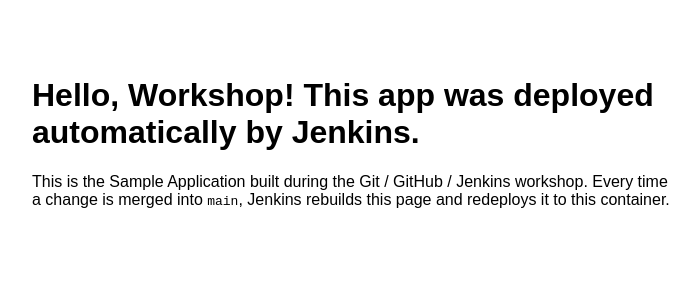
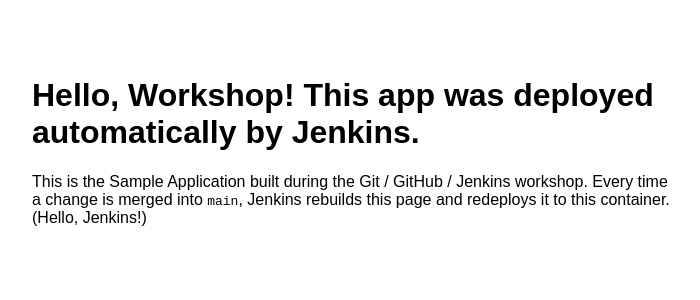
Before and after one commit to patipol-ut/workshop-sample-app, a Next.js app: page / in a window 1280 px wide. Shown: the top 300 px of the page, without its empty margins (24-724 px from the left). Built offline with nearby package versions, Linux system fonts and the light colour scheme.

Commit message:
Tweak homepage copy

```diff
--- a/app/page.js
+++ b/app/page.js
@@ -7,7 +7,7 @@
       <p>
         This is the Sample Application built during the Git / GitHub / Jenkins
         workshop. Every time a change is merged into <code>main</code>, Jenkins
-        rebuilds this page and redeploys it to this container.
+        rebuilds this page and redeploys it to this container. (Hello, Jenkins!)
       </p>
     </main>
   );
```
